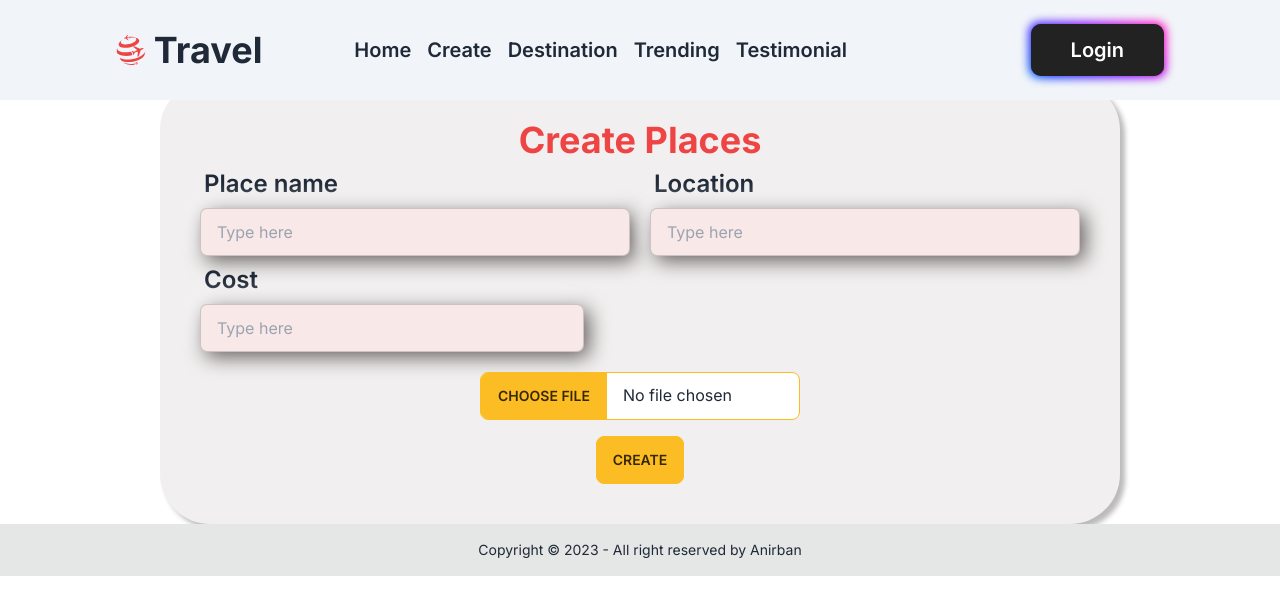
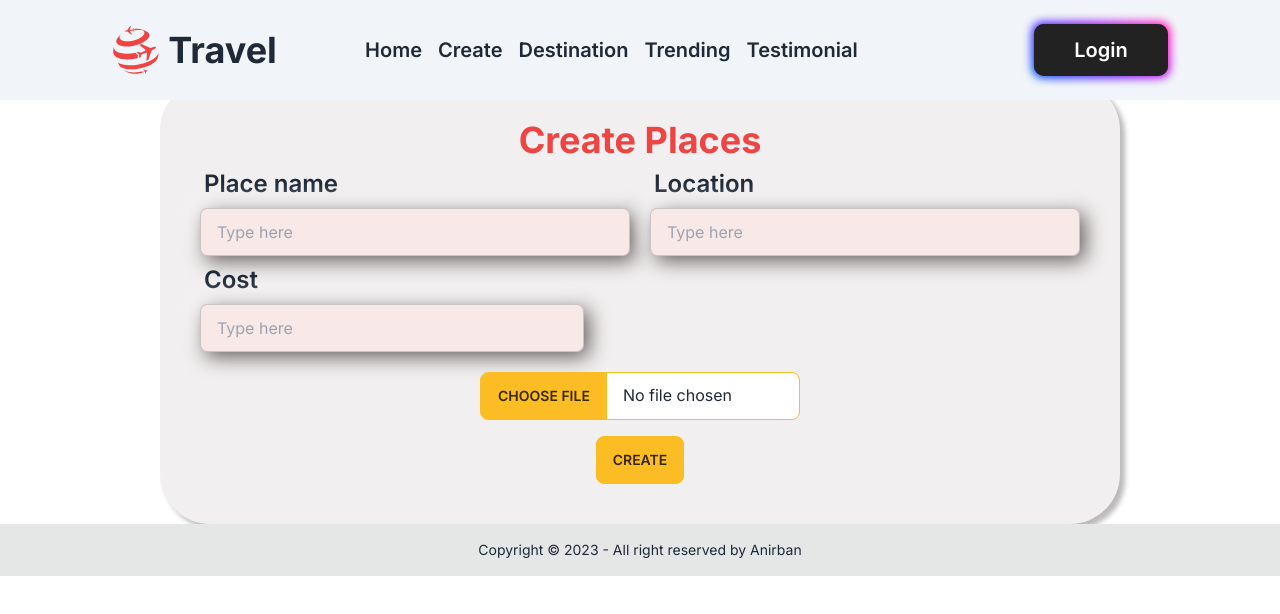
Before and after one commit to anirbanbanai/travel-goo, a Next.js app: page /create in a window 1280 px wide. Shown: the top 614 px of the page. Built offline with nearby package versions, Linux system fonts and the light colour scheme.

Commit message:
logo added

```diff
--- a/src/components/Navbar.jsx
+++ b/src/components/Navbar.jsx
@@ -8,7 +8,7 @@ const Navbar = () => {
     return (
         <div className='fixed z-10 w-full bg-slate-100 flex justify-evenly items-center p-6'>
             <div className='flex items-center gap-2'>
-                <SiYourtraveldottv className='text-3xl text-red-500' />
+                <SiYourtraveldottv className='text-5xl text-red-500' />
                 <h2 className='text-3xl md:text-4xl font-bold'>Travel</h2>
             </div>
             <div className='flex gap-4 max-md:hidden'>
```
